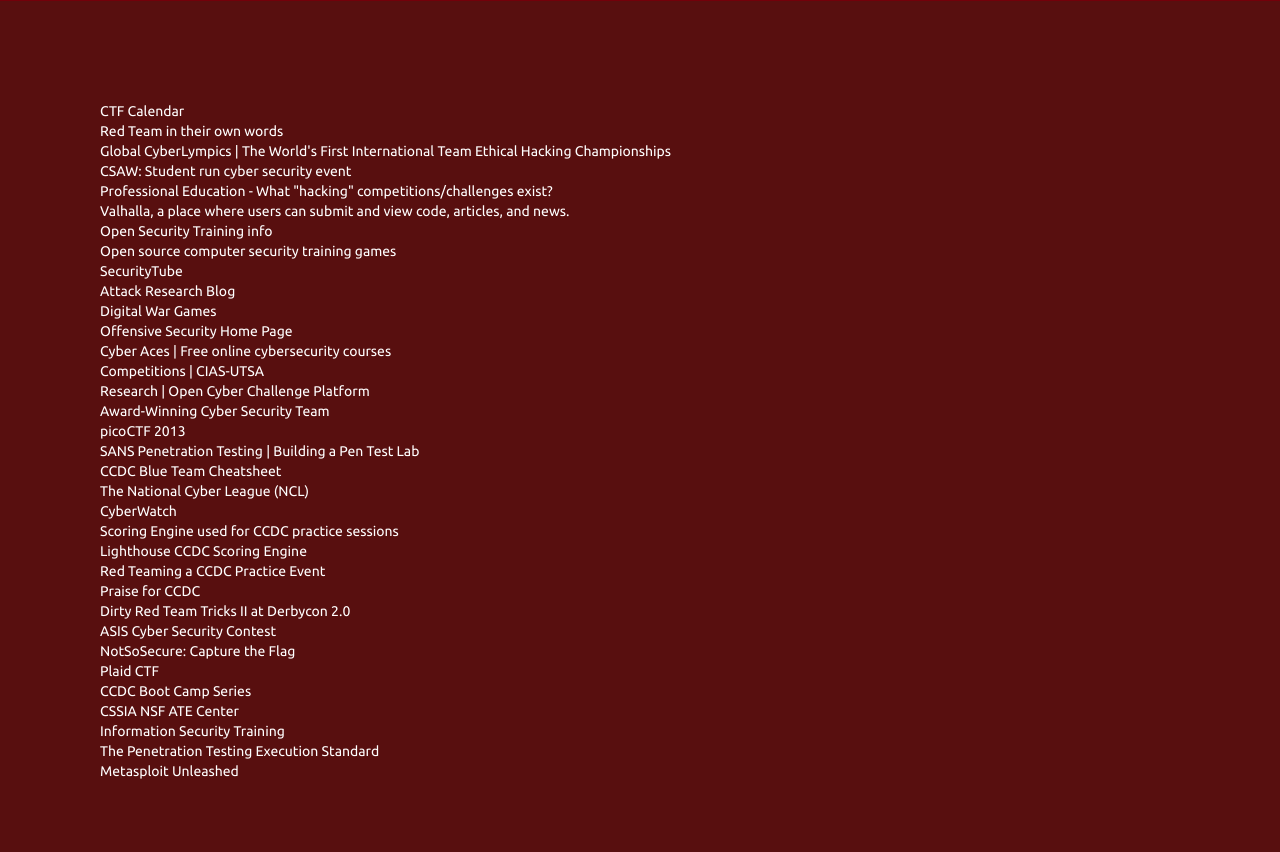
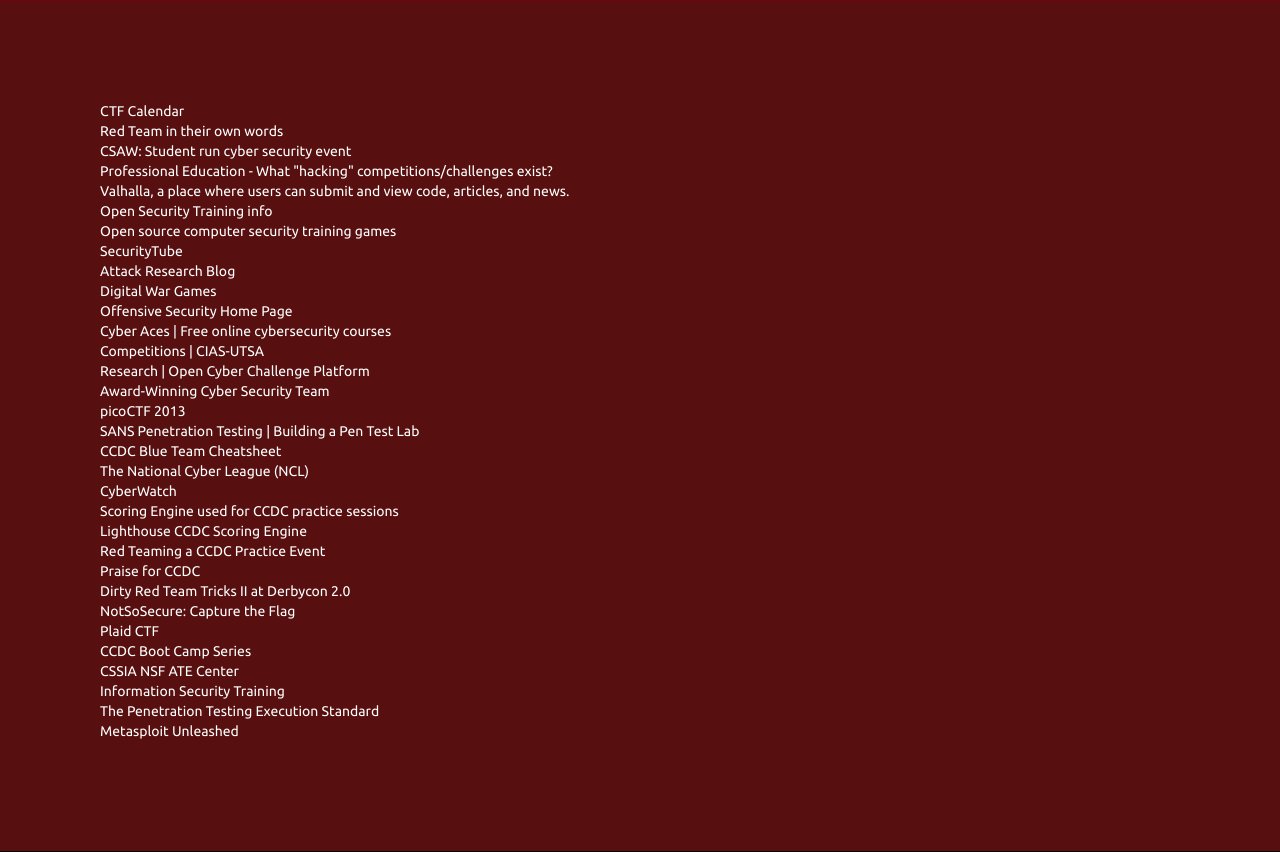
Before and after one commit to nglaeser/CybersecSite, a Flask app: page /links.html in a window 1280 px wide. Shown: the part 279-1131 px from the top of the page. Run offline with Flask 2, Linux system fonts and the light colour scheme; some libraries are stand-ins or nearby versions; some web fonts are replaced.

Commit message:
update/remove dead links

```diff
--- a/templates/links.html
+++ b/templates/links.html
@@ -129,7 +129,6 @@
         <ul>
             <li><a href="http://captf.com/calendar/">CTF Calendar</a></li>
             <li><a href="http://blog.strategiccyber.com/category/red-team-2/">Red Team in their own words</a></li>
-            <li><a href="http://www.cyberlympics.org/TheGames/GameFormats.aspx">Global CyberLympics | The World's First International Team Ethical Hacking Championships</a></li>
             <li><a href="https://csaw.isis.poly.edu/">CSAW: Student run cyber security event</a></li>
             <li><a href="http://security.stackexchange.com/questions/3592/what-hacking-competitions-challenges-exist">Professional Education - What "hacking" competitions/challenges exist?</a></li>
             <li><a href="http://halls-of-valhalla.org/beta/">Valhalla, a place where users can submit and view code, articles, and news.</a></li>
@@ -143,23 +142,22 @@
             <li><a href="http://cias.utsa.edu/competitions.html">Competitions | CIAS-UTSA</a></li>
             <li><a href="http://dfcsc.uri.edu/research/occp">Research | Open Cyber Challenge Platform</a></li>
             <li><a href="http://www.umuc.edu/cybersecurity/about/competitions.cfm">Award-Winning Cyber Security Team</a></li>
-            <li><a href="https://picoctf.com/learn.html">picoCTF 2013</a></li>
+            <li><a href="https://picoctf.com">picoCTF 2013</a></li>
             <li><a href="http://pen-testing.sans.org/blog/2014/02/27/building-a-pen-test-infrastructure-hacking-at-home-on-the-cheap">SANS Penetration Testing | Building a Pen Test Lab</a></li>
             <li><a href="http://blog.spiderlabs.com/2013/04/web-application-defenders-cookbook-ccdc-blue-team-cheatsheet.html">CCDC Blue Team Cheatsheet</a></li>
-            <li><a href="http://www.nationalcyberleague.org/index.shtml">The National Cyber League (NCL)</a></li>
+            <li><a href="http://www.nationalcyberleague.org">The National Cyber League (NCL)</a></li>
             <li><a href="http://www.cyberwatchcenter.org/">CyberWatch</a></li>
             <li><a href="https://github.com/reedwilkins/Scoring-Engine">Scoring Engine used for CCDC practice sessions</a></li>
             <li><a href="http://sourceforge.net/projects/lighthouseccdc/">Lighthouse CCDC Scoring Engine</a></li>
             <li><a href="http://www.reddit.com/r/netsec/comments/17dfqf/red_teaming_a_ccdc_practice_event/">Red Teaming a CCDC Practice Event</a></li>
             <li><a href="http://blog.strategiccyber.com/2013/01/28/praise-for-ccdc/">Praise for CCDC</a></li>
             <li><a href="http://blog.strategiccyber.com/2012/10/04/dirty-red-team-tricks-ii-at-derbycon-2-0/">Dirty Red Team Tricks II at Derbycon 2.0</a></li>
-            <li><a href="http://asis-ctf.ir/faq/">ASIS Cyber Security Contest</a></li>
             <li><a href="http://ctf.notsosecure.com/">NotSoSecure: Capture the Flag</a></li>
             <li><a href="http://www.plaidctf.com/">Plaid CTF</a></li>
             <li><a href="http://www.youtube.com/playlist?list=PL92CB316C9286B0FD">CCDC Boot Camp Series</a></li>
             <li><a href="http://cssia.org/">CSSIA NSF ATE Center</a></li>
             <li><a href="http://www.offensive-security.com/information-security-training/">Information Security Training</a></li>
-            <li><a href="http://pentest-standard.org/index.php/Main_Page">The Penetration Testing Execution Standard</a></li>
+            <li><a href="http://www.pentest-standard.org">The Penetration Testing Execution Standard</a></li>
             <li><a href="http://www.offensive-security.com/metasploit-unleashed/Main_Page">Metasploit Unleashed</a></li>
         </ul>
         </section>
```
